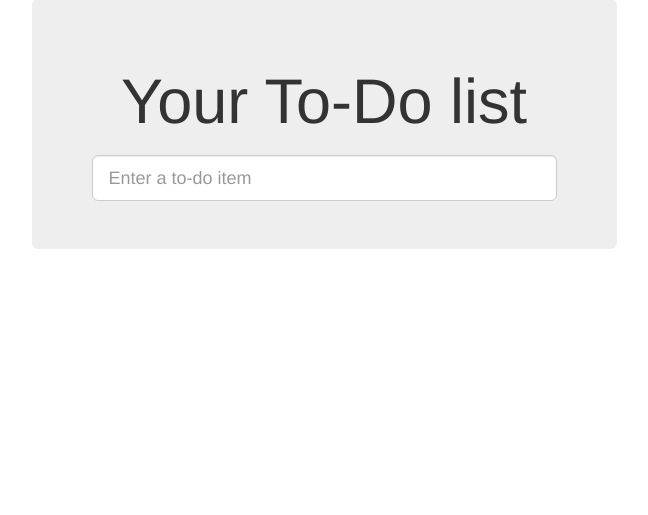
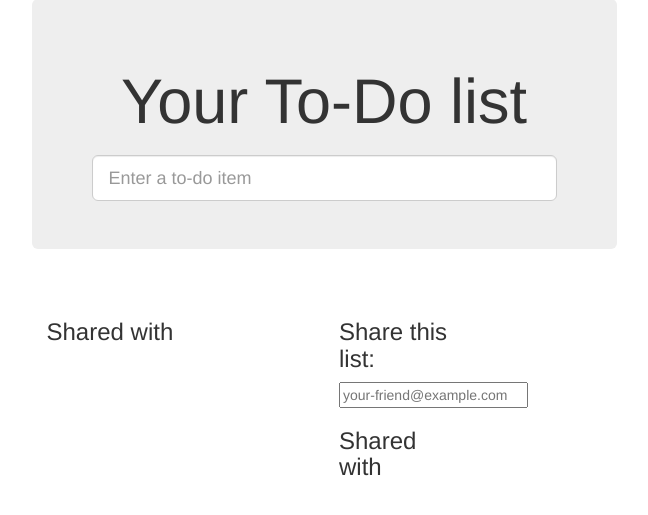
Before and after one commit to Kitayeu/superlists, a Django app: template templates/list.html in a window 1280 px wide. Shown: the part 73-588 px from the top of the page, without its empty margins (316-964 px from the left). Run offline with Django 3.2, Linux system fonts and the light colour scheme; the template is opened without the code that fills it: values that come from a table or form of the project are taken from there, others are empty; some libraries are stand-ins or nearby versions.

Commit message:
Added ability to share lists

```diff
--- a/lists/models.py
+++ b/lists/models.py
@@ -5,6 +5,7 @@ from django.urls import reverse
 
 class List(models.Model):
     owner = models.ForeignKey(settings.AUTH_USER_MODEL, blank=True, null=True, on_delete=models.CASCADE)
+    shared_with = models.ManyToManyField(settings.AUTH_USER_MODEL, related_name='shared_lists')
 
     @property
     def name(self):
--- a/lists/urls.py
+++ b/lists/urls.py
@@ -21,4 +21,5 @@ urlpatterns = [
     url(r'^new$', views.new_list, name='new_list'),
     url(r'^(\d+)/$', views.view_list, name='view_list'),
     url(r'^users/(.+)/$', views.my_lists, name='my_lists'),
+    url(r'^(?P<list_id>\d+)/share$', views.share_list, name='share_list'),
 ]
--- a/templates/list.html
+++ b/templates/list.html
@@ -11,4 +11,36 @@
             <tr><td>{{ forloop.counter }}: {{ item.text }}</td></tr>
         {% endfor %}
     </table>
+
+    {% if list.owner %}
+        <p>List owner: <span id="id_list_owner">{{ list.owner.email }}</span></p>
+    {% endif %}
 {% endblock %}
+
+{% block extra_content %}
+    <div class="row">
+
+        <div class="col-md-6">
+            <h3>Shared with</h3>
+            <ul>
+                {% for sharee in list.shared_with.all %}
+                    <li class="list-sharee">{{ sharee.email }}</li>
+                {% endfor %}
+            </ul>
+        </div>
+
+        <div class="col-md-3">
+            <h3>Share this list:</h3>
+            <form class="form-inline" method="POST" action="{% url 'share_list' list.id %}">
+                {% csrf_token %}
+                <input name="sharee" placeholder="your-friend@example.com" />
+            </form>
+            <h3>Shared with</h3>
+            <ul>
+                {% for sharee in list.shared_with.all %}
+                    <li class="list-sharee">{{ sharee.email }}</li>
+                {% endfor %}
+            </ul>
+        </div>
+    </div>
+{% endblock extra_content %}
```
Also changed, not shown: lists/views.py (+8 -1 lines), templates/my_lists.html (+11 -0 lines), lists/migrations/0007_list_shared_with.py (added).
